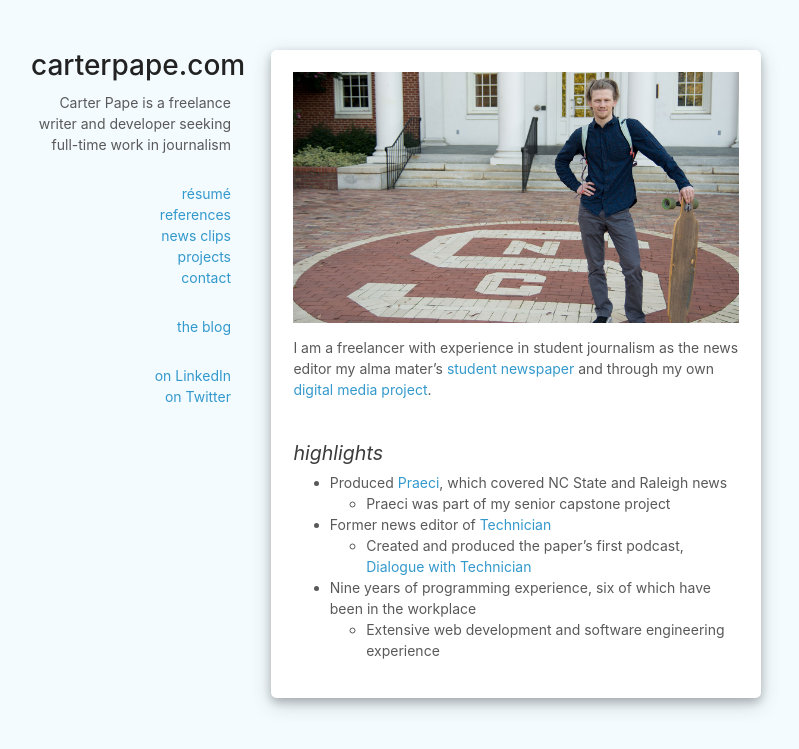
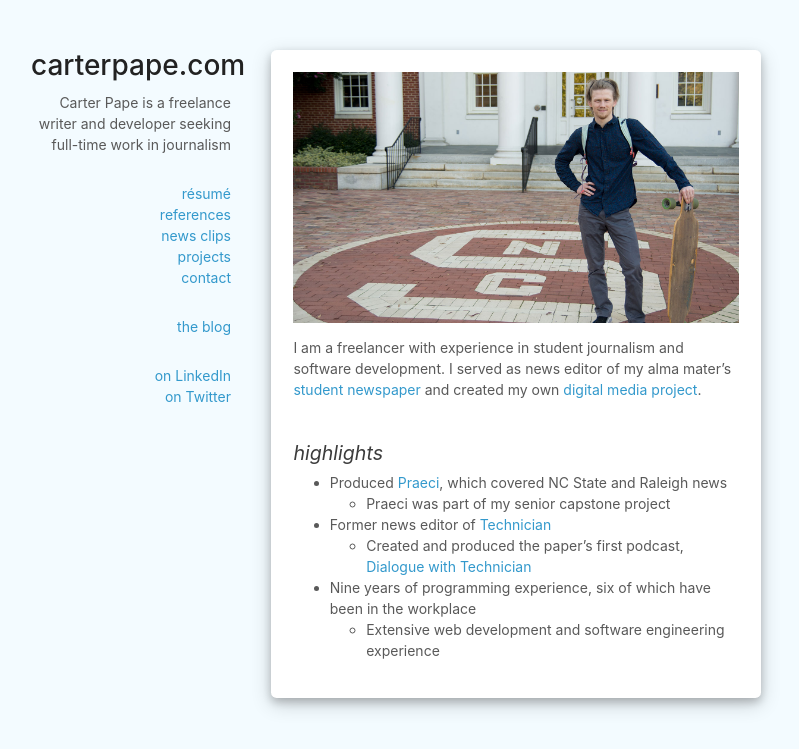
Before and after one commit to CarterPape/CarterPape.github.io, a Jekyll site: the page built from index.md, in a window 1280 px wide. Shown: the top 749 px of the page, without its empty margins (244-1043 px from the left). Built offline with Jekyll 4.4.1, drawn with Linux system fonts in a browser that asks for light colours.

Commit message:
typos on home page

```diff
--- a/index.md
+++ b/index.md
@@ -5,7 +5,7 @@ permalink: "/"
 
 ![{{ site.author.photo.alt }}][Carter pic]
 
-I am a freelancer with experience in student journalism as the news editor my alma mater's [student newspaper][Technician] and through my own [digital media project][Praeci].
+I am a freelancer with experience in student journalism and software development. I served as news editor of my alma mater's [student newspaper][Technician] and created my own [digital media project][Praeci].
 
 ## highlights
 
```
